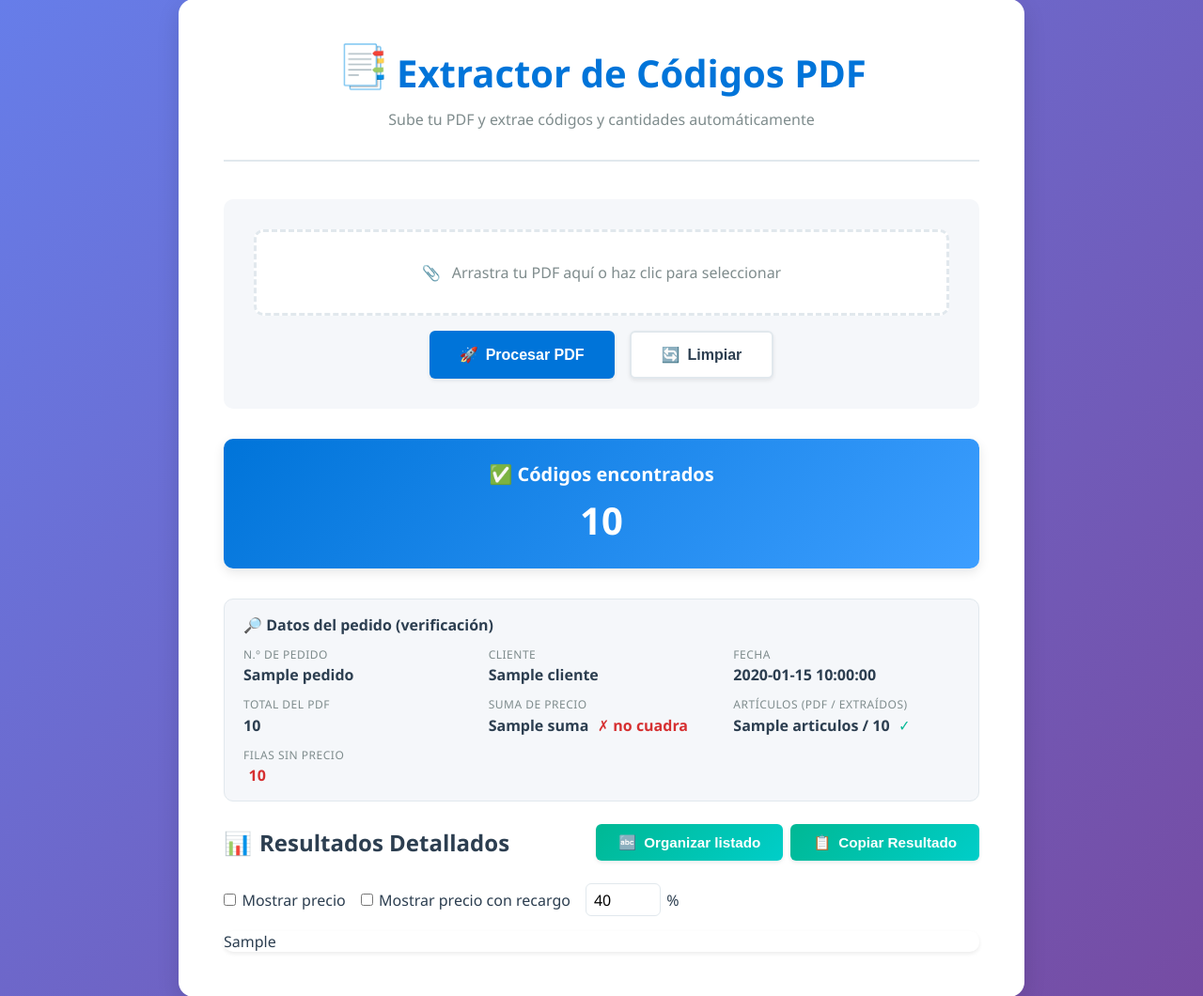
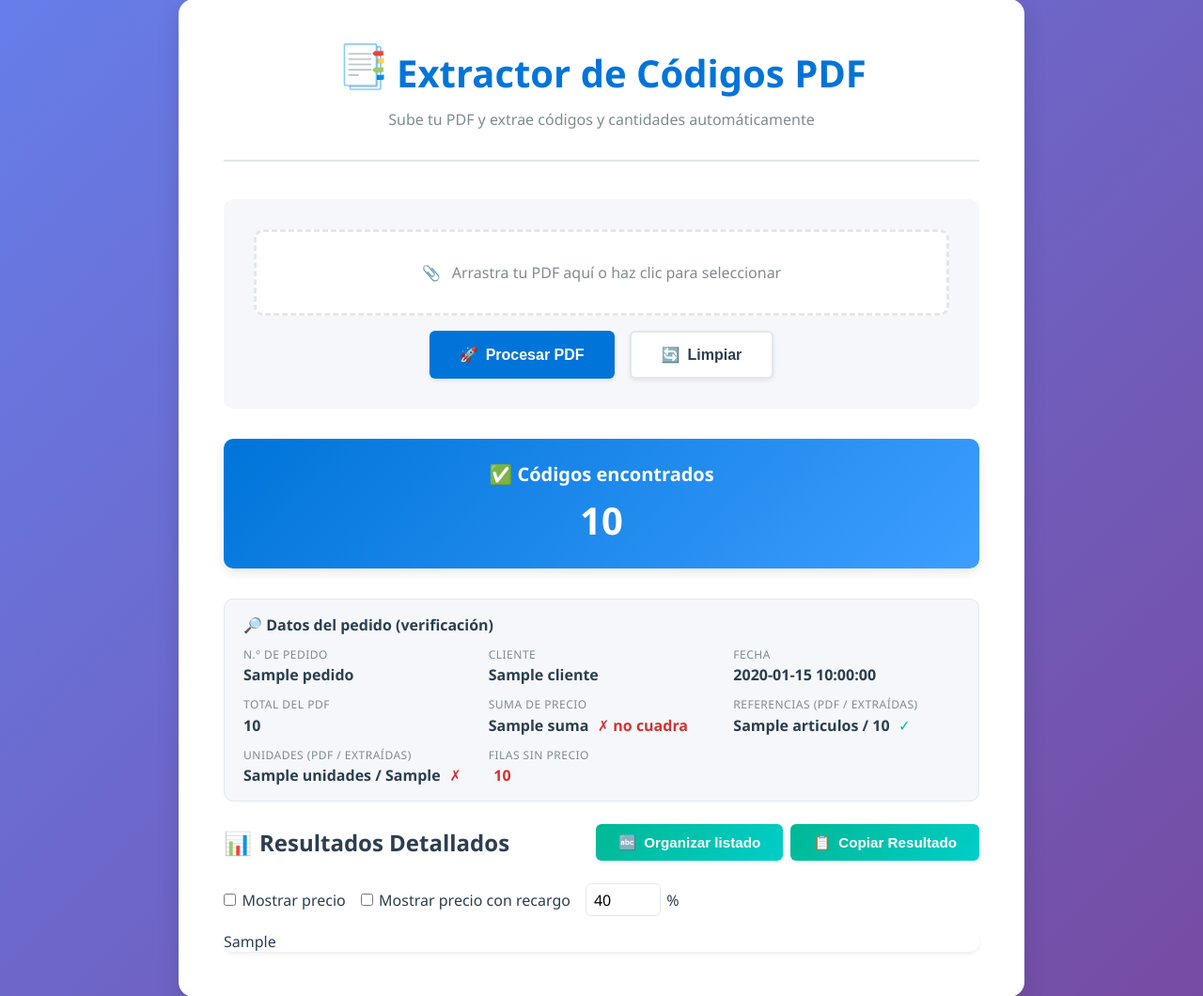
Before and after one commit to kinotracemaster-ux/EXTRATOR-KINO, a Flask app: template templates/index.html in a window 1280 px wide. Shown: the part 33-1093 px from the top of the page at 94% size. Run offline with Flask 3, Linux system fonts and the light colour scheme; the template is opened without the code that fills it: most values are stand-ins (such as "Sample title", 1, 10 or a date in 2020).

Commit message:
Verificación: separar referencias y unidades
«Cant.: N» del recibo es la suma de cantidades, no el número de líneas. Ahora se
compara con la suma de CANTIDAD, y «N artículos» con las referencias extraídas.
La suma de precios acepta también CANTIDAD × PRECIO cuando así cuadra el total.

Co-Authored-By: Claude Opus 5.5 <noreply@anthropic.com>
Claude-Session: https://claude.ai/code/session_013q6uFJ1MDCWMK8h2s15Qfk

```diff
--- a/app.py
+++ b/app.py
@@ -104,7 +104,8 @@ def formatear_precio(valor, formato):
 # --- Datos del pedido para verificación (fuera de la tabla, no se copian) ---
 PEDIDO_PAT = re.compile(r'\b(?:RECIBO|PEDIDO|ORDEN|FACTURA|COTIZACI[OÓ]N)\b\s*(?:N[°ºo.]*\s*)?#?\s*:?\s*([A-Za-z0-9][A-Za-z0-9-]*)', re.I)
 TOTAL_PAT  = re.compile(r'^\s*TOTAL\s*:?\s*(\$?\s*\d[\d.,]*)\s*$', re.I)
-CANT_PAT   = re.compile(r'Cant\.?\s*:\s*(\d+)', re.I)
+CANT_PAT   = re.compile(r'Cant\.?\s*:\s*(\d+)', re.I)          # unidades (suma de cantidades)
+ART_PAT    = re.compile(r'\b(\d+)\s+art[ií]culos?\b', re.I)     # líneas / referencias
 CLIENTE_PAT = re.compile(r'^\s*CLIENTE\s*:\s*(.+)$', re.I)
 FECHA_PAT  = re.compile(r'\b(\d{1,2} de [A-Za-záéíóúñ]+ de \d{4}(?:,?\s+\d{1,2}:\d{2})?'
                         r'|\d{1,2}[/-]\d{1,2}[/-]\d{2,4}(?:\s+\d{1,2}:\d{2})?)', re.I)
@@ -117,7 +118,7 @@ def _negrita(linea):
 def datos_pedido(pdf):
     """Busca en el PDF número de pedido, cliente, fecha, total y cantidad de
     artículos. Lo que no aparezca queda como ''."""
-    datos = {'pedido': '', 'cliente': '', 'fecha': '', 'total': '', 'articulos': ''}
+    datos = {'pedido': '', 'cliente': '', 'fecha': '', 'total': '', 'articulos': '', 'unidades': ''}
     lineas = []
     for page in pdf.pages:
         lineas.extend(page.extract_text_lines())
@@ -128,8 +129,12 @@ def datos_pedido(pdf):
             m = PEDIDO_PAT.search(t)
             if m and any(ch.isdigit() for ch in m.group(1)):
                 datos['pedido'] = m.group(1)
+        if not datos['unidades']:
+            m = CANT_PAT.search(t)
+            if m:
+                datos['unidades'] = m.group(1)
         if not datos['articulos']:
-            m = CANT_PAT.search(t)
+            m = ART_PAT.search(t)
             if m:
                 datos['articulos'] = m.group(1)
         if not datos['cliente']:
@@ -217,16 +222,23 @@ def index():
                     error_msg = "No se hallaron códigos/cantidades en el PDF."
                 else:
                     df = pd.DataFrame(datos, columns=['codigo','cantidad','unidad','precio'])
+                    pedido['unidades_ext'] = int(df['cantidad'].sum())
                     # Verificación: suma de los precios extraídos frente al Total del PDF
                     leidos = [leer_precio(p) for p in df['precio']]
                     validos = [x for x in leidos if x]
                     if validos:
                         ref = leer_precio(pedido['total']) or validos[0]
-                        suma = sum(v for v, _ in validos)
+                        suma = sum(x[0] for x in validos)
+                        # Si PRECIO es unitario, el total del PDF es la suma de cantidad x precio
+                        suma_cant = sum(x[0] * q for x, q in zip(leidos, df['cantidad']) if x)
+                        total_pdf = leer_precio(pedido['total'])
+                        if total_pdf and suma != total_pdf[0] and suma_cant == total_pdf[0]:
+                            suma = suma_cant
+                            pedido['suma_x_cant'] = True
                         pedido['suma'] = formatear_precio(suma, ref[1])
                         pedido['sin_precio'] = len(leidos) - len(validos)
-                        if pedido['total'] and leer_precio(pedido['total']):
-                            pedido['cuadra'] = suma == leer_precio(pedido['total'])[0]
+                        if total_pdf:
+                            pedido['cuadra'] = suma == total_pdf[0]
                     # Texto plano para copiar (codigo \t vacío \t cantidad \t unidad \t vacío \t precio),
                     # sin titulos. En pantalla, el botón Copiar lo regenera desde la tabla (orden actual).
                     lines = []
--- a/templates/index.html
+++ b/templates/index.html
@@ -67,13 +67,18 @@
           <div><dt>Fecha</dt><dd>{{ pedido.fecha }}</dd></div>
           <div><dt>Total del PDF</dt><dd>{{ pedido.total }}</dd></div>
           {% if pedido.suma %}
-          <div><dt>Suma de PRECIO</dt><dd>{{ pedido.suma }}
+          <div><dt>Suma de {{ 'CANTIDAD × PRECIO' if pedido.suma_x_cant else 'PRECIO' }}</dt><dd>{{ pedido.suma }}
             {% if pedido.cuadra is defined %}<span class="{{ 'ok' if pedido.cuadra else 'bad' }}">{{ '✓ cuadra' if pedido.cuadra else '✗ no cuadra' }}</span>{% endif %}
           </dd></div>
           {% endif %}
           {% if pedido.articulos %}
-          <div><dt>Artículos (PDF / extraídos)</dt><dd>{{ pedido.articulos }} / {{ total }}
+          <div><dt>Referencias (PDF / extraídas)</dt><dd>{{ pedido.articulos }} / {{ total }}
             <span class="{{ 'ok' if pedido.articulos|int == total else 'bad' }}">{{ '✓' if pedido.articulos|int == total else '✗' }}</span>
+          </dd></div>
+          {% endif %}
+          {% if pedido.unidades %}
+          <div><dt>Unidades (PDF / extraídas)</dt><dd>{{ pedido.unidades }} / {{ pedido.unidades_ext }}
+            <span class="{{ 'ok' if pedido.unidades|int == pedido.unidades_ext else 'bad' }}">{{ '✓' if pedido.unidades|int == pedido.unidades_ext else '✗' }}</span>
           </dd></div>
           {% endif %}
           {% if pedido.sin_precio %}
```
